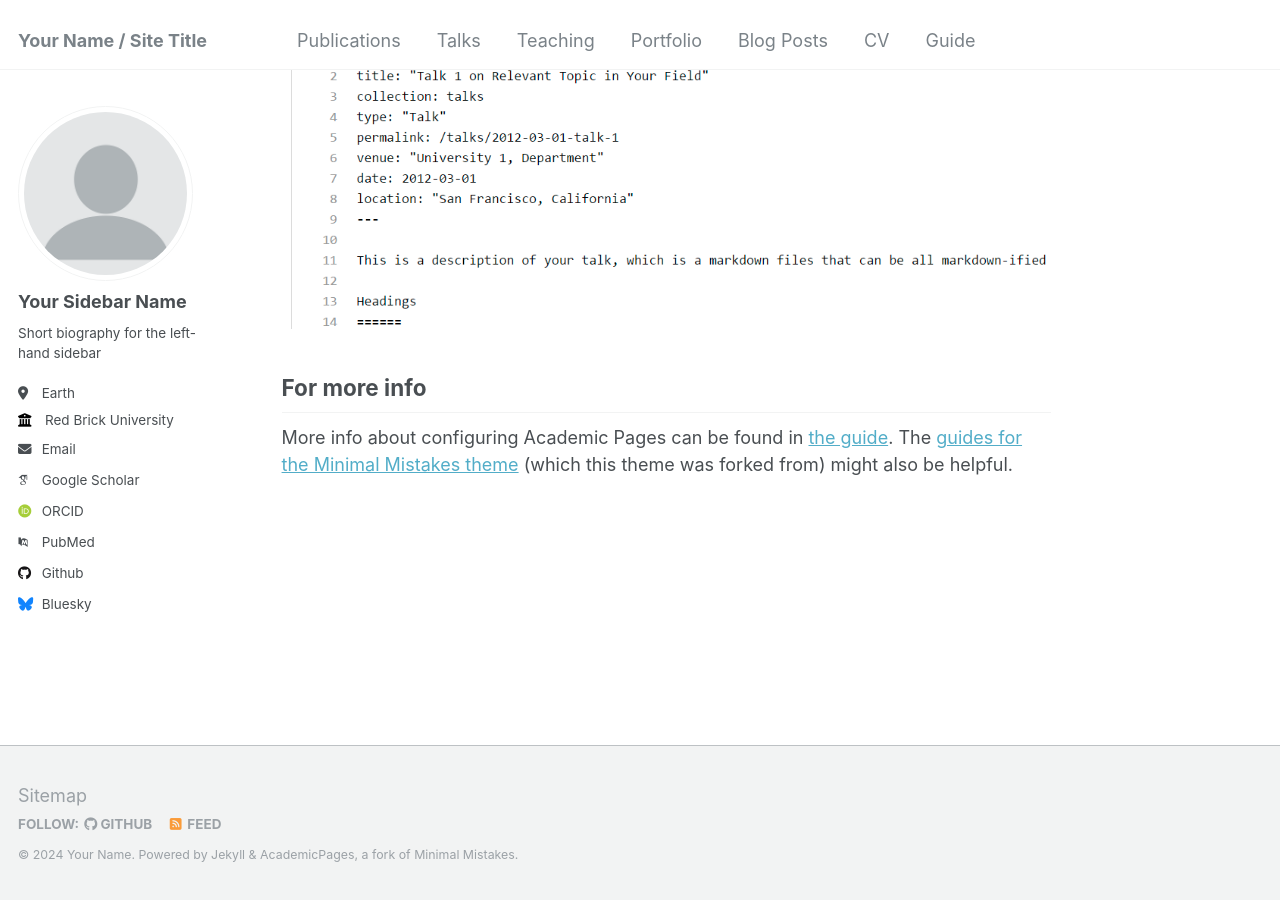
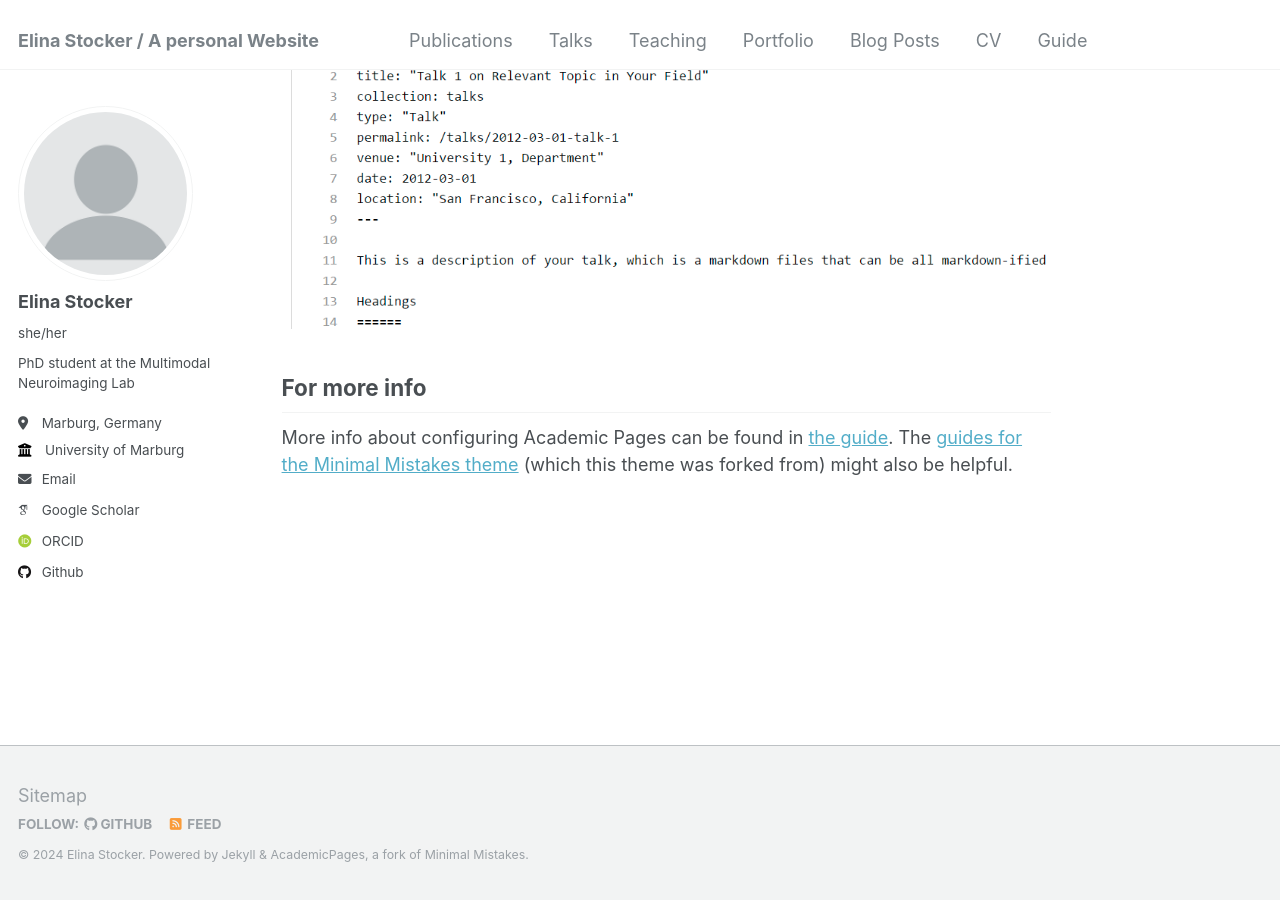
Before and after one commit to juliaelina/elina-stocker, a Jekyll site: the page built from _pages/about.md, in a window 1280 px wide and 900 px high, scrolled down 2660 px. Built offline with Jekyll 4.4.1, drawn with Linux system fonts in a browser that asks for light colours; some web fonts are replaced.

Commit message:
Update _config.yml

```diff
--- a/_config.yml
+++ b/_config.yml
@@ -8,13 +8,13 @@
 
 # Basic Site Settings
 locale                   : "en-US"
-title                    : "Your Name / Site Title"
+title                    : "Elina Stocker / A personal Website"
 title_separator          : "-"
-name                     : &name "Your Name"
-description              : &description "personal description"
-url                      : https://academicpages.github.io # the base hostname & protocol for your site e.g. "https://mmistakes.github.io"
+name                     : &name "Elina Stocker"
+description              : &description "PhD student at the University of Marburg"
+url                      : https://elina-stocker.github.io # the base hostname & protocol for your site e.g. "https://mmistakes.github.io"
 baseurl                  : "" # the subpath of your site, e.g. "/blog"
-repository               : "academicpages/academicpages.github.io"
+repository               : "juliaelina/elina-stocker.github.io"
 
 # Site Author - The following control what appear as part of the author content on the side bar.
 #               If a field is blank the icon and link will not appear, otherwise it will be shown.
@@ -22,33 +22,33 @@ repository               : "academicpages/academicpages.github.io"
 author:
   # Biographic information
   avatar           : "profile.png"
-  name             : "Your Sidebar Name"
-  pronouns         : # example: "she/her"
-  bio              : "Short biography for the left-hand sidebar"
-  location         : "Earth"
-  employer         : "Red Brick University"
+  name             : "Elina Stocker"
+  pronouns         : "she/her"
+  bio              : "PhD student at the Multimodal Neuroimaging Lab"
+  location         : "Marburg, Germany"
+  employer         : "University of Marburg"
   uri              : # URL
-  email            : "none@example.org"
+  email            : "elina.stocker@uni-marburg.de"
 
   # Academic websites
   arxiv            : # URL - Update with the correct link to your profile
-  googlescholar    : "https://scholar.google.com/citations?user=PS_CX0AAAAAJ"
+  googlescholar    : "https://scholar.google.com/citations?user=m7w-hyUAAAAJ"
   impactstory      : # URL
-  orcid            : "http://orcid.org/yourorcidurl"
+  orcid            : "http://orcid.org/0000-0002-8251-0906"
   semantic         : # URL
-  pubmed           : "https://www.ncbi.nlm.nih.gov/pubmed/?term=john+snow"
+  pubmed           : # "https://www.ncbi.nlm.nih.gov/pubmed/?term=john+snow"
   researchgate     : # URL
 
   # Repositories and software development
   bitbucket        : # Username - Update with your username on the site
   codepen          : # Username
   dribbble         : # Username
-  github           : "academicpages"
+  github           : "juliaelina"
   kaggle           : # Username
   stackoverflow    : # User number or user number and name (i.e., use "1" or "1/jeff-atwood")
 
   # Social media
-  bluesky          : "bsky.app" # Replace this with you Bluesky username
+  bluesky          : #"bsky.app" # Replace this with you Bluesky username
   facebook         : # Username
   flickr           : # Username
   foursquare       : # Username
```
